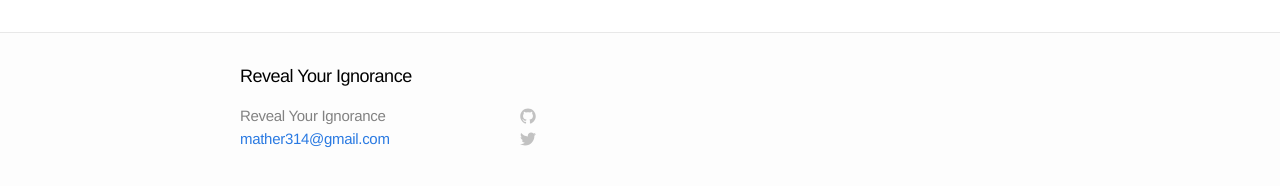
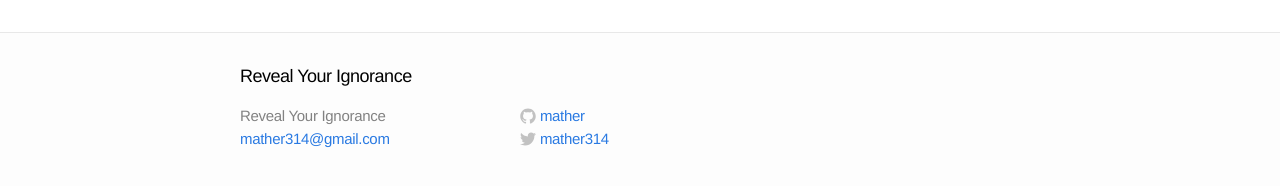
Before and after one commit to mather/blog, a Jekyll site: the page built from about.md, in a window 1280 px wide. Shown: the part 338-524 px from the top of the page. Built offline with Jekyll 4.4.1, drawn with Linux system fonts in a browser that asks for light colours; Markdown is read by kramdown in place of the engine named in the settings.

Commit message:
Add link to account to github and twitter.

```diff
--- a/_config.yml
+++ b/_config.yml
@@ -1,9 +1,11 @@
 # Site settings
 title: Reveal Your Ignorance
 email: mather314@gmail.com
+username: mather
 description: ""
 baseurl: "/blog"
 url: "http://mather.github.io"
+twitter: mather314
 
 # Build settings
 markdown: redcarpet
--- a/_includes/footer.html
+++ b/_includes/footer.html
@@ -33,7 +33,7 @@
           </a>
         </li>
         <li>
-          <a href="https://twitter.com/{{ site.username }}">
+          <a href="https://twitter.com/{{ site.twitter }}">
             <span class="icon twitter">
               <svg version="1.1" class="twitter-icon-svg" xmlns="http://www.w3.org/2000/svg" xmlns:xlink="http://www.w3.org/1999/xlink" x="0px" y="0px"
                  viewBox="0 0 16 16" enable-background="new 0 0 16 16" xml:space="preserve">
@@ -46,7 +46,7 @@
                 c6.015,0,9.304-4.983,9.304-9.304c0-0.142-0.003-0.283-0.009-0.423C14.976,4.29,15.531,3.714,15.969,3.058z"/>
               </svg>
             </span>
-            <span class="username">{{ site.username }}</span>
+            <span class="username">{{ site.twitter }}</span>
           </a>
         </li>
       </ul>
```
